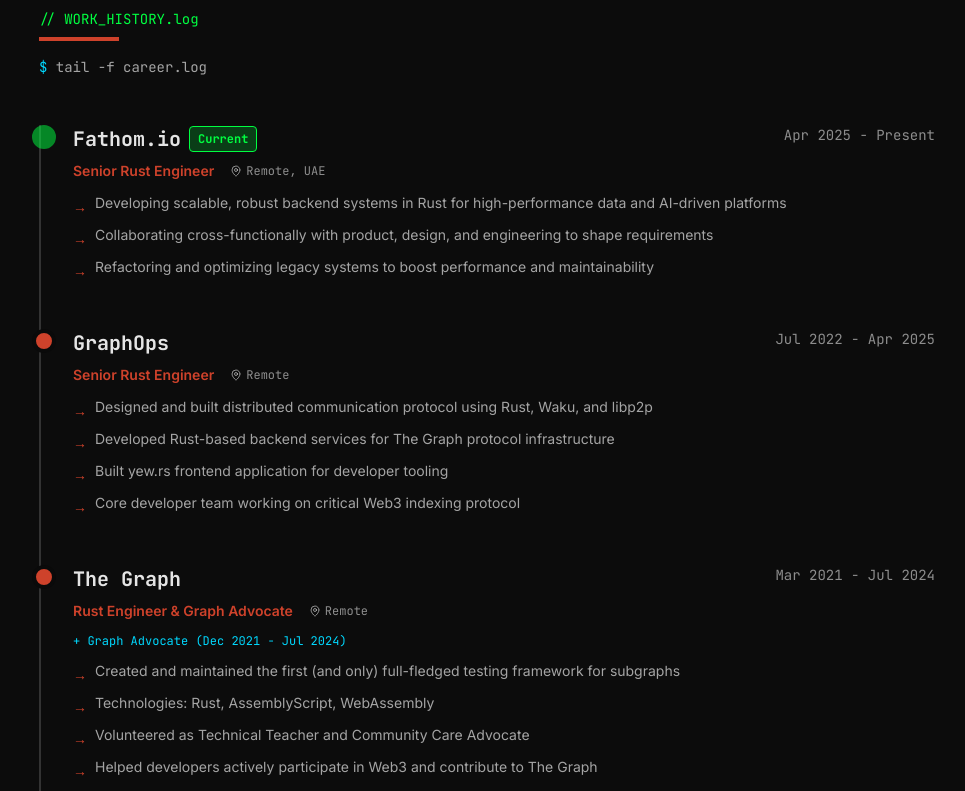
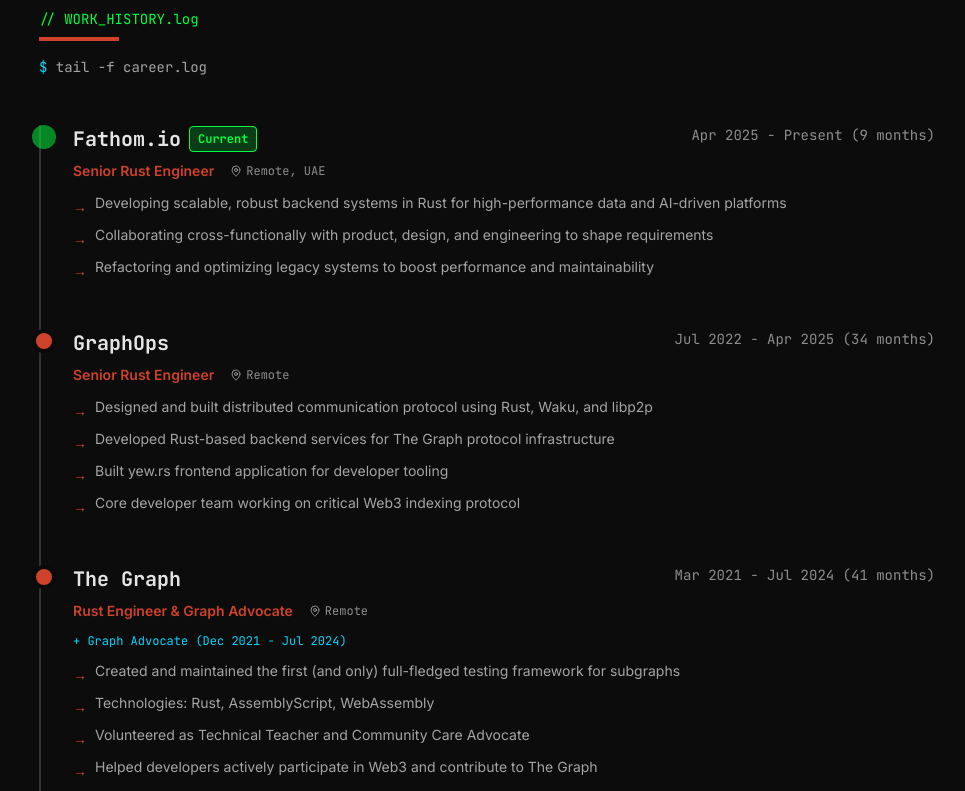
Before and after one commit to cargopete/cargopete, a Next.js app: page / in a window 1280 px wide. Shown: the part 3660-4451 px from the top of the page, without its empty margins (153-1118 px from the left). Built offline with nearby package versions, Linux system fonts and the light colour scheme.

Commit message:
Add duration in months to work experience periods

```diff
--- a/app/components/Experience.tsx
+++ b/app/components/Experience.tsx
@@ -4,6 +4,32 @@
 import { useInView } from "framer-motion";
 import { useRef } from "react";
 import { Briefcase, MapPin } from "lucide-react";
+
+const monthMap: Record<string, number> = {
+  Jan: 0, Feb: 1, Mar: 2, Apr: 3, May: 4, Jun: 5,
+  Jul: 6, Aug: 7, Sep: 8, Oct: 9, Nov: 10, Dec: 11,
+};
+
+function formatPeriodWithDuration(period: string): string {
+  const [startStr, endStr] = period.split(" - ");
+  const [startMonth, startYear] = startStr.split(" ");
+  const startDate = new Date(parseInt(startYear), monthMap[startMonth]);
+
+  let endDate: Date;
+  if (endStr === "Present") {
+    endDate = new Date();
+  } else {
+    const [endMonth, endYear] = endStr.split(" ");
+    endDate = new Date(parseInt(endYear), monthMap[endMonth]);
+  }
+
+  const months =
+    (endDate.getFullYear() - startDate.getFullYear()) * 12 +
+    (endDate.getMonth() - startDate.getMonth()) +
+    1;
+
+  return `${period} (${months} months)`;
+}
 
 const experiences = [
   {
@@ -139,7 +165,7 @@
                       )}
                     </h3>
                     <span className="font-mono text-sm text-foreground/60">
-                      {exp.period}
+                      {formatPeriodWithDuration(exp.period)}
                     </span>
                   </div>
 
```
